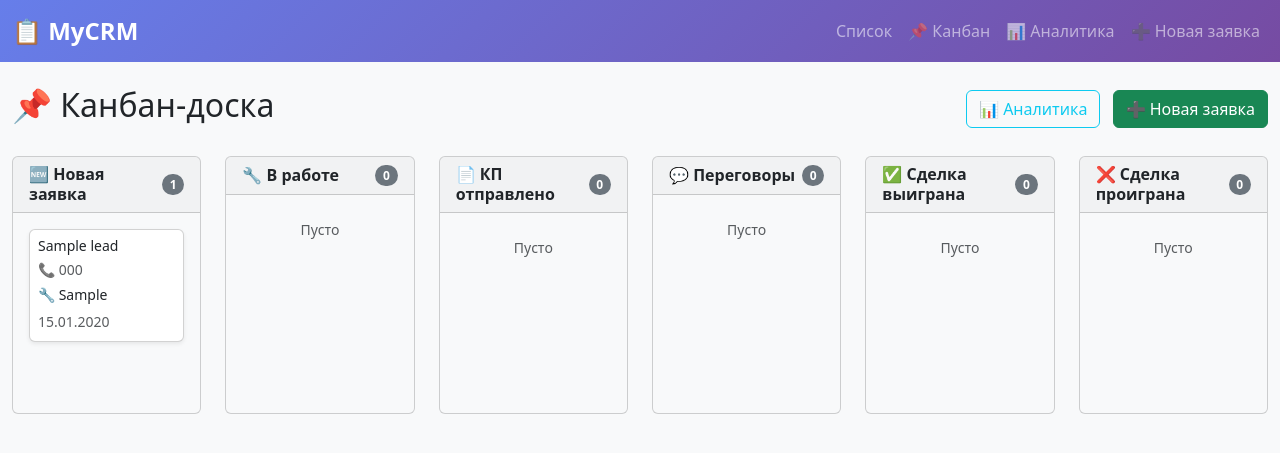
After one commit to GregLem/crm-console, a Django app: page /kanban/ in a window 1280 px wide. The commit adds this page. Shown: the top 453 px of the page. Run offline with Django 5.2, Linux system fonts and the light colour scheme; tables that the repository leaves empty hold one stand-in row (values such as "Sample post").

Commit message:
Веб-CRM: канбан-доска, аналитика Chart.js, экспорт Excel, Bootstrap 5

```diff
--- a/web/crm_web/settings.py
+++ b/web/crm_web/settings.py
@@ -56,7 +56,7 @@ ROOT_URLCONF = 'crm_web.urls'
 TEMPLATES = [
     {
         'BACKEND': 'django.template.backends.django.DjangoTemplates',
-        'DIRS': [],
+        'DIRS': [BASE_DIR / 'templates'],
         'APP_DIRS': True,
         'OPTIONS': {
             'context_processors': [
--- /dev/null
+++ b/web/leads/templates/base.html
@@ -0,0 +1,37 @@
+<!DOCTYPE html>
+<html lang="ru">
+<head>
+    <meta charset="UTF-8">
+    <meta name="viewport" content="width=device-width, initial-scale=1.0">
+    <title>{% block title %}CRM Система{% endblock %}</title>
+    <link href="https://cdn.jsdelivr.net/npm/bootstrap@5.3.2/dist/css/bootstrap.min.css" rel="stylesheet">
+    <link href="https://cdn.jsdelivr.net/npm/bootstrap-icons@1.11.1/font/bootstrap-icons.css" rel="stylesheet">
+    {% block extra_css %}{% endblock %}
+    <style>
+        body { background-color: #f8f9fa; }
+        .navbar { background: linear-gradient(135deg, #667eea 0%, #764ba2 100%); }
+        .navbar-brand { font-weight: 700; font-size: 1.5rem; }
+    </style>
+</head>
+<body>
+    <nav class="navbar navbar-expand-lg navbar-dark mb-4">
+        <div class="container-fluid">
+            <a class="navbar-brand" href="{% url 'lead_list' %}">📋 MyCRM</a>
+            <button class="navbar-toggler" type="button" data-bs-toggle="collapse" data-bs-target="#navbarNav">
+                <span class="navbar-toggler-icon"></span>
+            </button>
+            <div class="collapse navbar-collapse" id="navbarNav">
+                <ul class="navbar-nav ms-auto">
+                    <li class="nav-item"><a class="nav-link" href="{% url 'lead_list' %}">Список</a></li>
+                    <li class="nav-item"><a class="nav-link" href="{% url 'kanban_board' %}">📌 Канбан</a></li>
+                    <li class="nav-item"><a class="nav-link" href="{% url 'analytics_dashboard' %}">📊 Аналитика</a></li>
+                    <li class="nav-item"><a class="nav-link" href="{% url 'add_lead' %}">➕ Новая заявка</a></li>
+                </ul>
+            </div>
+        </div>
+    </nav>
+    <main class="container-fluid">{% block content %}{% endblock %}</main>
+    <script src="https://cdn.jsdelivr.net/npm/bootstrap@5.3.2/dist/js/bootstrap.bundle.min.js"></script>
+    {% block extra_js %}{% endblock %}
+</body>
+</html>
--- /dev/null
+++ b/web/leads/templates/leads/kanban_board.html
@@ -0,0 +1,109 @@
+{% extends 'base.html' %}
+
+{% block title %}Канбан-доска | CRM{% endblock %}
+
+{% block content %}
+<div class="d-flex justify-content-between align-items-center mb-4">
+    <h1 class="h2">📌 Канбан-доска</h1>
+    <div>
+        <a href="{% url 'analytics_dashboard' %}" class="btn btn-outline-info me-2">
+            📊 Аналитика
+        </a>
+        <a href="{% url 'add_lead' %}" class="btn btn-success">
+            ➕ Новая заявка
+        </a>
+    </div>
+</div>
+
+<div class="row flex-nowrap overflow-auto pb-4">
+    {% for status_value, status_data in leads_by_status.items %}
+    <div class="col-12 col-md-6 col-lg-4 col-xl-2">
+        <div class="card bg-light h-100">
+            <div class="card-header d-flex justify-content-between align-items-center">
+                <h6 class="mb-0 fw-bold">{{ status_data.label }}</h6>
+                <span class="badge bg-secondary rounded-pill">{{ status_data.leads.count }}</span>
+            </div>
+            <div class="card-body kanban-column"
+                 data-status="{{ status_value }}"
+                 style="min-height: 200px;"
+                 ondragover="event.preventDefault()"
+                 ondrop="drop(event, '{{ status_value }}')">
+
+                {% for lead in status_data.leads %}
+                <div class="card shadow-sm mb-2 kanban-item"
+                     draggable="true"
+                     data-lead-id="{{ lead.id }}"
+                     ondragstart="drag(event)"
+                     style="cursor: grab;">
+                    <div class="card-body p-2">
+                        <h6 class="card-title mb-1 small">{{ lead.name }}</h6>
+                        <p class="card-text small text-muted mb-1">
+                            📞 {{ lead.phone }}
+                        </p>
+                        {% if lead.service %}
+                        <p class="card-text small mb-1">
+                            🔧 {{ lead.service|truncatechars:30 }}
+                        </p>
+                        {% endif %}
+                        <small class="text-muted">{{ lead.created_at|date:"d.m.Y" }}</small>
+                    </div>
+                </div>
+                {% empty %}
+                <p class="text-muted small text-center mt-2">Пусто</p>
+                {% endfor %}
+            </div>
+        </div>
+    </div>
+    {% endfor %}
+</div>
+
+<script>
+function drag(ev) {
+    ev.dataTransfer.setData("text", ev.target.closest('.kanban-item').dataset.leadId);
+}
+
+function drop(ev, newStatus) {
+    ev.preventDefault();
+    const leadId = ev.dataTransfer.getData("text");
+    const item = document.querySelector(`[data-lead-id="${leadId}"]`);
+
+    // Перемещаем визуально
+    ev.target.closest('.kanban-column').appendChild(item);
+
+    // Отправляем на сервер
+    fetch('/api/update-status/', {
+        method: 'POST',
+        headers: {
+            'Content-Type': 'application/json',
+            'X-CSRFToken': getCookie('csrftoken')
+        },
+        body: JSON.stringify({
+            lead_id: leadId,
+            status: newStatus
+        })
+    })
+    .then(response => response.json())
+    .then(data => {
+        if (data.success) {
+            // Обновляем счётчики
+            location.reload();
+        }
+    });
+}
+
+function getCookie(name) {
+    let cookieValue = null;
+    if (document.cookie && document.cookie !== '') {
+        const cookies = document.cookie.split(';');
+        for (let i = 0; i < cookies.length; i++) {
+            const cookie = cookies[i].trim();
+            if (cookie.substring(0, name.length + 1) === (name + '=')) {
+                cookieValue = decodeURIComponent(cookie.substring(name.length + 1));
+                break;
+            }
+        }
+    }
+    return cookieValue;
+}
+</script>
+{% endblock %}
--- a/web/leads/urls.py
+++ b/web/leads/urls.py
@@ -4,4 +4,8 @@ from . import views
 urlpatterns = [
     path('', views.lead_list, name='lead_list'),
     path('add/', views.add_lead, name='add_lead'),
+    path('kanban/', views.kanban_board, name='kanban_board'),
+    path('analytics/', views.analytics_dashboard, name='analytics_dashboard'),
+    path('api/update-status/', views.update_lead_status, name='update_lead_status'),
+    path('export/excel/', views.export_leads_excel, name='export_leads_excel'),
 ]
--- a/web/leads/views.py
+++ b/web/leads/views.py
@@ -1,12 +1,19 @@
 from django.shortcuts import render, redirect
+from django.http import JsonResponse, HttpResponse
 from .models import Lead
-from .forms import LeadForm  # импорт из forms.py
+from .forms import LeadForm
+from datetime import datetime, timedelta
+import json
+import openpyxl
+from openpyxl.styles import Font, PatternFill, Alignment
 
 def lead_list(request):
+    """Обычный список (оставим как есть)"""
     leads = Lead.objects.all().order_by('-created_at')
     return render(request, 'leads/lead_list.html', {'leads': leads})
 
 def add_lead(request):
+    """Добавление заявки"""
     if request.method == 'POST':
         form = LeadForm(request.POST)
         if form.is_valid():
@@ -15,3 +22,102 @@ def add_lead(request):
     else:
         form = LeadForm()
     return render(request, 'leads/add_lead.html', {'form': form})
+
+def kanban_board(request):
+    """Канбан-доска"""
+    statuses = Lead.STATUS_CHOICES
+    leads_by_status = {}
+
+    for status_value, status_label in statuses:
+        leads_by_status[status_value] = {
+            'label': status_label,
+            'leads': Lead.objects.filter(status=status_value).order_by('-created_at')
+        }
+
+    context = {
+        'leads_by_status': leads_by_status,
+        'statuses': statuses,
+    }
+    return render(request, 'leads/kanban_board.html', context)
+
+def update_lead_status(request):
+    """API для перетаскивания карточек"""
+    if request.method == 'POST':
+        data = json.loads(request.body)
+        lead_id = data.get('lead_id')
+        new_status = data.get('status')
+
+        try:
+            lead = Lead.objects.get(id=lead_id)
+            lead.status = new_status
+            lead.save()
+            return JsonResponse({'success': True})
+        except Lead.DoesNotExist:
+            return JsonResponse({'success': False, 'error': 'Лид не найден'})
+
+    return JsonResponse({'success': False})
+
+def analytics_dashboard(request):
+    """Аналитика с графиками"""
+    today = datetime.now().date()
+    week_ago = today - timedelta(days=6)
+
+    dates = []
+    leads_count = []
+
+    for i in range(7):
+        current_date = week_ago + timedelta(days=i)
+        dates.append(current_date.strftime('%d.%m'))
+        count = Lead.objects.filter(created_at__date=current_date).count()
+        leads_count.append(count)
+
+    # Статистика по статусам
+    status_stats = {}
+    for status_value, status_label in Lead.STATUS_CHOICES:
+        status_stats[status_label] = Lead.objects.filter(status=status_value).count()
+
+    context = {
+        'dates': json.dumps(dates),
+        'leads_count': json.dumps(leads_count),
+        'status_labels': json.dumps(list(status_stats.keys())),
+        'status_data': json.dumps(list(status_stats.values())),
+        'total_leads': Lead.objects.count(),
+        'new_leads_today': Lead.objects.filter(created_at__date=today).count(),
+    }
+    return render(request, 'leads/analytics.html', context)
+
+def export_leads_excel(request):
+    """Выгрузка в Excel"""
+    wb = openpyxl.Workbook()
+    ws = wb.active
+    ws.title = 'Заявки'
+
+    # Заголовки
+    headers = ['ID', 'Имя', 'Телефон', 'Услуга', 'Источник', 'Статус', 'Дата создания', 'Комментарий']
+    header_font = Font(bold=True, color='FFFFFF')
+    header_fill = PatternFill(start_color='4dabf7', end_color='4dabf7', fill_type='solid')
+
+    for col, header in enumerate(headers, 1):
+        cell = ws.cell(row=1, column=col, value=header)
+        cell.font = header_font
+        cell.fill = header_fill
+        cell.alignment = Alignment(horizontal='center')
+
+    # Данные
+    leads = Lead.objects.all().order_by('-created_at')
+    for row, lead in enumerate(leads, 2):
+        ws.cell(row=row, column=1, value=lead.id)
+        ws.cell(row=row, column=2, value=lead.name)
+        ws.cell(row=row, column=3, value=lead.phone)
+        ws.cell(row=row, column=4, value=lead.service)
+        ws.cell(row=row, column=5, value=lead.source)
+        ws.cell(row=row, column=6, value=lead.get_status_display())
+        ws.cell(row=row, column=7, value=lead.created_at.strftime('%d.%m.%Y %H:%M'))
+        ws.cell(row=row, column=8, value=lead.comment)
+
+    response = HttpResponse(
+        content_type='application/vnd.openxmlformats-officedocument.spreadsheetml.sheet'
+    )
+    response['Content-Disposition'] = f'attachment; filename="leads_{datetime.now().strftime("%Y%m%d_%H%M")}.xlsx"'
+    wb.save(response)
+    return response
--- a/web/requirements.txt
+++ b/web/requirements.txt
@@ -1,4 +1,2 @@
-asgiref==3.11.1
 Django==5.2.12
-sqlparse==0.5.5
-tzdata==2025.3
+openpyxl==3.1.5
```
Also changed, not shown: web/leads/forms.py (+36 -2 lines), web/leads/models.py (+40 -5 lines), web/leads/templates/leads/add_lead.html (+44 -24 lines), web/leads/templates/leads/analytics.html (added, +103 -0 lines), web/leads/templates/leads/lead_list.html (+40 -29 lines), README.md, web/leads/migrations/0002_alter_lead_options_lead_comment_lead_source_and_more.py (added).
